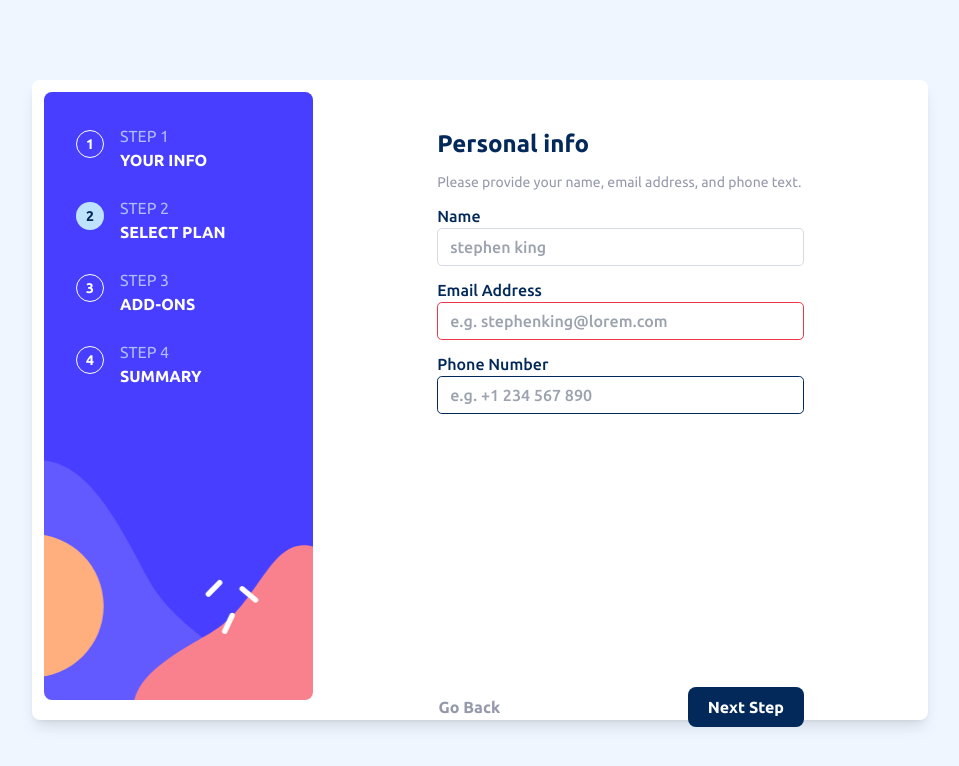
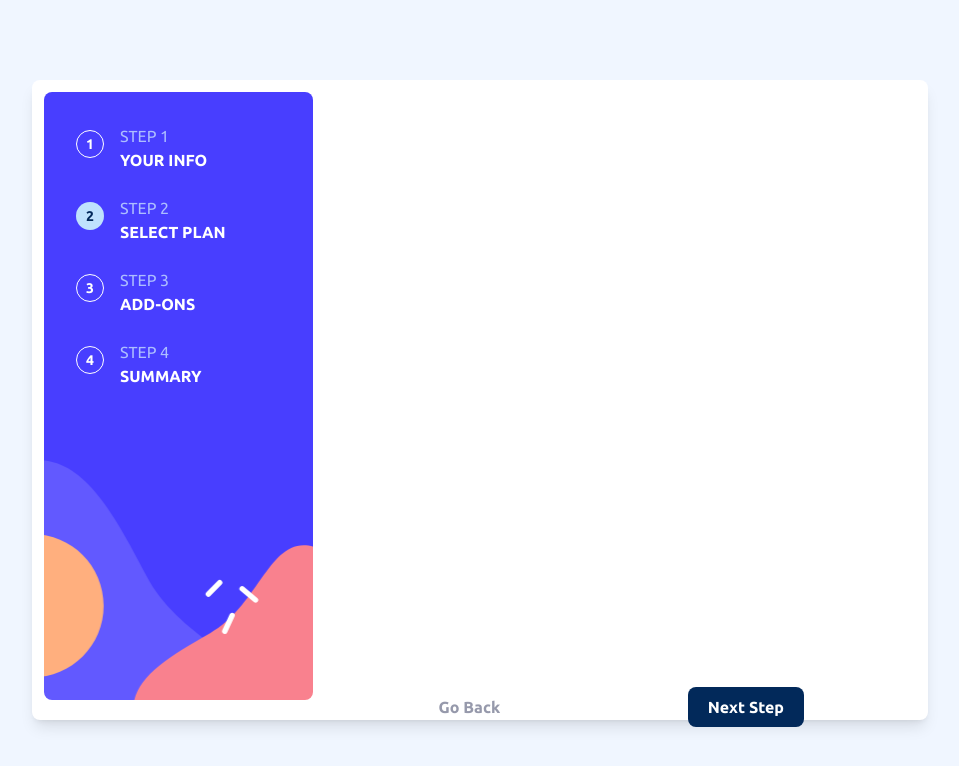
Before and after one commit to quinnasher/multi-step-form, a React (Vite) app: page /add-on in a window 1280 px wide. Shown: the top 766 px of the page, without its empty margins (160-1119 px from the left). Built offline with nearby package versions, Linux system fonts and the light colour scheme.

Commit message:
routing can now be controlled by subscribed form components conditionally

```diff
--- a/src/Forms/FormAddOn.jsx
+++ b/src/Forms/FormAddOn.jsx
@@ -1,72 +1,15 @@
-import { useState, useContext, useEffect } from "react";
+import FormLayout from "../components/FormLayout.jsx";
+import { useContext } from "react";
 import FormContext from "../Context/FormContext.jsx";
-import FormLayout from "../components/FormLayout.jsx";
 
 function FormAddOn({ personalInfo }) {
-  const {
-    setCanProceed,
-    routeIndex,
-    setRouteIndex,
-    useFindLocationIndex
-  } = useContext(FormContext);
-  const [isInputActive, setIsInputActive] = useState(false);
-  const [isNameValid, setIsNameValid] = useState(true);
-  const [isEmailValid, setIsEmailValid] = useState(true);
-  const [isPhoneNumberValid, setIsPhoneNumberValid] = useState(true);
 
-
-  useEffect(() => {
-    setRouteIndex(1);
-    console.log(routeIndex);
-  }, [routeIndex, setRouteIndex]);
-
-  useEffect(() => {
-    setCanProceed(true);
-  }, [setCanProceed]);
-
-  const handleFocus = () => {
-    setIsInputActive(true);
-  };
-
-  const handleBlur = () => {
-    setIsInputActive(false);
-  };
-
-
-  //FIXME : handle the situation when a user enters an invalid input
-  const handleInvalidInput = () => {
-
-  };
+  const { formRouteStatus } = useContext(FormContext);
+  console.log(formRouteStatus);
 
   return (
     <FormLayout>
-      <div>
-        <h1 className={"text-pMarineBlue   font-bold text-2xl mb-3"}>{personalInfo.title}</h1>
-        <h2 className={"text-nCoolGray text-1rem md:text-sm mb-3"}>{personalInfo.description}</h2>
-      </div>
-      <form className={"flex flex-col gap-3 font-medium capitalize"}>
-        <fieldset className={"flex flex-col "}>
-          <label className={"text-pMarineBlue"} htmlFor="userName">{personalInfo.nameField.name}</label>
-          <input
-            onBlur={handleBlur}
-            onFocus={handleFocus}
-            className={`${isInputActive ? "input-active" : ""} ` + "input"}
-            type="text"
-            placeholder={personalInfo.nameField.namePlaceholder} />
-        </fieldset>
-        <fieldset>
-          <label className={"text-pMarineBlue"} htmlFor="userEmail">{personalInfo.emailField.email}</label>
-          <input className={"input input-invalid"}
-                 type="email"
-                 placeholder={personalInfo.emailField.emailPlaceholder} />
-        </fieldset>
-        <fieldset>
-          <label className={"text-pMarineBlue"} htmlFor="userPhoneNum">{personalInfo.phoneField.phone}</label>
-          <input className={"input input-active"}
-                 type="text"
-                 placeholder={personalInfo.phoneField.phonePlaceholder} />
-        </fieldset>
-      </form>
+
     </FormLayout>
   );
 }
--- a/src/Forms/FormPersonal.jsx
+++ b/src/Forms/FormPersonal.jsx
@@ -1,71 +1,43 @@
-import { useState, useContext, useEffect } from "react";
+import FormLayout from "../components/FormLayout.jsx";
+import usePersonalFormState from "./formStates/usePersonalFormState.js";
+import { useContext } from "react";
 import FormContext from "../Context/FormContext.jsx";
-import FormLayout from "../components/FormLayout.jsx";
-import usePersonalFormState from "./usePersonalFormState.js";
+import findLocationIndex from "../Context/contextFunctions/findLocationIndex.js";
 
 function FormPersonal({ personalInfo }) {
+
   const {
+    handleBlur,
+    handleFocus,
+    handleEmail,
+    handleUserName,
+    isInputActive,
+    inputFieldType,
+    isEmailValid,
+    userEmail,
+    userName,
+    userPhoneNumber
+  } = usePersonalFormState();
+
+  const {
+    useValidateRoute,
+    useFindLocationIndex,
+    formRouteStatus,
+    canProceed,
     setCanProceed,
-    setRouteIndex,
-    useFindLocationIndex
+    routeIndex,
+    setRouteIndex
   } = useContext(FormContext);
 
-  const [isInputActive, setIsInputActive] = useState(false);
-  const [isNameValid, setIsNameValid] = useState(false);
-  const [isEmailValid, setIsEmailValid] = useState(false);
-  const [isPhoneNumberValid, setIsPhoneNumberValid] = useState(false);
-  const [inputFieldType, setInputFieldType] = useState("test");
-  const nextRouteLocation = useFindLocationIndex(1);
+  // setCanProceed(true);
+  // setRouteIndex(1);
+  useValidateRoute(true, 1);
+  console.log(useValidateRoute);
+  console.log(formRouteStatus);
 
-  // user data
-  const [userName, setUserName] = useState("");
-  const [userEmail, setUserEmail] = useState("");
-  const [userPhoneNumber, serUserPhoneNumber] = useState("");
-
-  useEffect(() => {
-    setRouteIndex(nextRouteLocation);
-  }, [nextRouteLocation, setRouteIndex, useFindLocationIndex]);
-
-  useEffect(() => {
-    setCanProceed(() => {
-      return isNameValid && isEmailValid && isPhoneNumberValid;
-    });
-  }, [isEmailValid, isNameValid, isPhoneNumberValid, setCanProceed]);
-
-
-  const handleFocus = (event) => {
-    setIsInputActive(true);
-    setInputFieldType(event.target.type);
-  };
-
-  const handleBlur = () => {
-    setIsInputActive(false);
-  };
-
-  const handleUserName = (event) => {
-    const change = event.target.value;
-    if (!change) setIsNameValid(false);
-  };
-  const handleEmail = (event) => {
-    const email = event.target.value;
-    const isValid = /^[a-zA-Z0-9._%+-]+@[a-zA-Z0-9.-]+\.[a-zA-Z]{2,}$/;
-
-    if (email.length === 0) {
-      setIsEmailValid(true);
-      return;
-    }
-    setIsEmailValid(isValid.test(email));
-  };
-
-
-  //FIXME : handle the situation when a user enters an invalid input
-  const handleInput = () => {
-    useEffect(() => {
-
-    }, []);
-  };
-
-  handleInput();
+  const isEmailEmpty = userEmail.length === 0;
+  const isNameEmpty = userName.length === 0;
+  const isPhoneEmpty = userPhoneNumber.length === 0;
 
   return (
     <FormLayout>
@@ -79,17 +51,20 @@ function FormPersonal({ personalInfo }) {
           <input
             onBlur={handleBlur}
             onFocus={handleFocus}
+            onChange={handleUserName}
             className={`${isInputActive && inputFieldType === "text" ? "input-active" : ""} ` + "input"}
             type="text"
+            // value={user}
             placeholder={personalInfo.nameField.namePlaceholder} />
         </fieldset>
         <fieldset>
           <label className={"text-pMarineBlue"} htmlFor="userEmail">{personalInfo.emailField.email}</label>
-          <input className={`${isInputActive && inputFieldType === "email" ? "input-active" : ""} ${isEmailValid ? "" : "invalid-email"} ` + "input"}
+          <input className={`${isInputActive && inputFieldType === "email" ? "input-active " : " "} ${isEmailValid || isEmailEmpty ? " " : "invalid-email "} ` + "input"}
                  onBlur={handleBlur}
                  onFocus={handleFocus}
                  onChange={handleEmail}
                  type="email"
+                 value={userEmail}
                  placeholder={personalInfo.emailField.emailPlaceholder} />
         </fieldset>
         <fieldset>
--- a/src/Forms/FormSelectPlan.jsx
+++ b/src/Forms/FormSelectPlan.jsx
@@ -1,7 +1,9 @@
 import FormLayout from "../components/FormLayout.jsx";
 
 function FormSelectPlan() {
-  return (<FormLayout></FormLayout>);
+  return (<FormLayout>
+
+  </FormLayout>);
 
 }
 
--- /dev/null
+++ b/src/Forms/formStates/usePersonalFormState.js
@@ -0,0 +1,89 @@
+import { useContext, useEffect, useState } from "react";
+import FormContext from "../../Context/FormContext.jsx";
+
+function usePersonalFormState() {
+
+  const {
+
+    useFindLocationIndex,
+    userEmail,
+    userName,
+    userPhoneNumber,
+    setUserName,
+    setUserPhoneNumber,
+    setUserEmail
+  } = useContext(FormContext);
+
+  const [isInputActive, setIsInputActive] = useState(false);
+  const [isNameValid, setIsNameValid] = useState(false);
+  const [isEmailValid, setIsEmailValid] = useState(false);
+  const [isInputEmpty, setIsInputEmpty] = useState(true);
+  const [isPhoneNumberValid, setIsPhoneNumberValid] = useState(false);
+  const [inputFieldType, setInputFieldType] = useState("");
+  const nextRouteLocation = useFindLocationIndex(1);
+
+  // user data
+
+
+  // useEffect(() => {
+  //   setRouteIndex(nextRouteLocation);
+  // }, [nextRouteLocation, setRouteIndex, useFindLocationIndex]);
+  //
+  // useEffect(() => {
+  //   setCanProceed(() => {
+  //     return isNameValid && isEmailValid && isPhoneNumberValid;
+  //   });
+  // }, [isEmailValid, isNameValid, isPhoneNumberValid, setCanProceed]);
+
+  // useEffect(() => {
+  //
+  // }, []);
+
+  const handleFocus = (event) => {
+    setIsInputActive(true);
+    setInputFieldType(event.target.type);
+  };
+
+  const handleBlur = () => {
+    setIsInputActive(false);
+  };
+
+  const handleUserName = (event) => {
+    const change = event.target.value;
+    if (!change) setIsNameValid(false);
+  };
+  const handleEmail = (event) => {
+    const email = event.target.value;
+    const isValid = /^[a-zA-Z0-9._%+-]+@[a-zA-Z0-9.-]+\.[a-zA-Z]{2,}$/.test(email);
+
+    setIsEmailValid(isValid);
+    console.log(isValid);
+    setUserEmail(email);
+  };
+
+
+  return {
+    isEmailValid,
+    isInputEmpty,
+    isInputActive,
+    setIsInputActive,
+    isNameValid,
+    setIsNameValid,
+    isPhoneNumberValid,
+    setIsPhoneNumberValid,
+    inputFieldType,
+    setInputFieldType,
+    nextRouteLocation,
+    handleBlur,
+    handleFocus,
+    handleEmail,
+    userEmail,
+    userName,
+    userPhoneNumber,
+    setUserName,
+    setUserPhoneNumber,
+    setUserEmail
+  };
+}
+
+export default usePersonalFormState;
--- a/src/Forms/usePersonalFormState.js
+++ /dev/null
@@ -1,73 +0,0 @@
-import { useContext, useEffect, useState } from "react";
-import FormContext from "../Context/FormContext.jsx";
-
-function usePersonalFormState() {
-
-  const {
-    setCanProceed,
-    setRouteIndex,
-    useFindLocationIndex
-  } = useContext(FormContext);
-
-  const [isInputActive, setIsInputActive] = useState(false);
-  const [isNameValid, setIsNameValid] = useState(false);
-  const [isEmailValid, setIsEmailValid] = useState(false);
-  const [isPhoneNumberValid, setIsPhoneNumberValid] = useState(false);
-  const [inputFieldType, setInputFieldType] = useState("test");
-  const nextRouteLocation = useFindLocationIndex(1);
-
-  // user data
-  const [userName, setUserName] = useState("");
-  const [userEmail, setUserEmail] = useState("");
-  const [userPhoneNumber, serUserPhoneNumber] = useState("");
-
-  useEffect(() => {
-    setRouteIndex(nextRouteLocation);
-  }, [nextRouteLocation, setRouteIndex, useFindLocationIndex]);
-
-  useEffect(() => {
-    setCanProceed(() => {
-      return isNameValid && isEmailValid && isPhoneNumberValid;
-    });
-  }, [isEmailValid, isNameValid, isPhoneNumberValid, setCanProceed]);
-
-
-  const handleFocus = (event) => {
-    setIsInputActive(true);
-    setInputFieldType(event.target.type);
-  };
-
-  const handleBlur = () => {
-    setIsInputActive(false);
-  };
-
-  const handleUserName = (event) => {
-    const change = event.target.value;
-    if (!change) setIsNameValid(false);
-  };
-  const handleEmail = (event) => {
-    const email = event.target.value;
-    const isValid = /^[a-zA-Z0-9._%+-]+@[a-zA-Z0-9.-]+\.[a-zA-Z]{2,}$/;
-
-    if (email.length === 0) {
-      setIsEmailValid(true);
-      return;
-    }
-    setIsEmailValid(isValid.test(email));
-  };
-
-
-  return {
-    isInputActive,
-    setIsInputActive,
-    isNameValid,
-    setIsNameValid,
-    isPhoneNumberValid,
-    setIsPhoneNumberValid,
-    inputFieldType,
-    setInputFieldType,
-    nextRouteLocation
-  };
-}
-
-export default usePersonalFormState;
--- a/src/components/FormLayout.jsx
+++ b/src/components/FormLayout.jsx
@@ -4,17 +4,17 @@ import Button from "./Button.jsx";
 
 function FormLayout({ children }) {
   return (
-    <main className={" relative md:max-[1280px] min-w-[375px] h-screen bg-white md:bg-nMagnolia flex justify-center md:items-center"}>
-      <div className={" relative bg-nMagnolia md:bg-nWhite w-full flex flex-col   shadow-lg md:flex-row  h-[75%] md:w-[70%] rounded-lg md:justify-between md:h-[80%]"}>
-        <nav className={" md:w-[30%] min-w-full md:min-w-0  h-[25%] md:mt-3 md:h-[95%] md:ml-3"}>
+    <main className={" relative md:min-w-min min-w-[300px] h-[812px] md:h-screen bg-white md:bg-nMagnolia flex justify-center md:items-center"}>
+      <div className={" relative bg-nMagnolia md:bg-nWhite w-full flex flex-col   md:shadow-lg md:flex-row  h-[70%] md:w-[70%] md:rounded-lg md:justify-between md:h-[80%]"}>
+        <nav className={" md:w-[30%] min-w-full md:min-w-0  h-[30%] md:mt-3 md:h-[95%] md:ml-3"}>
           <SideNav sideNavText={sideBarText} />
         </nav>
-        <div className={"absolute left-0 right-0 top-24 md:static bg-nWhite w-[90%] md:w-[40.9%] md:shadow-none shadow-lg px-4 p-6 md:py-0 md:rounded-none rounded-lg md:px-0 mx-auto md:mt-12"}>
+        <div className={"absolute left-0 right-0 top-[6.2rem] md:static bg-nWhite w-[90%] md:w-[40.9%] md:shadow-none shadow-lg px-4 p-6 md:py-0 md:rounded-none rounded-lg md:px-0 mx-auto md:mt-12"}>
           {children}
         </div>
       </div>
 
-      <div className={"absolute flex justify-between w-[90%] bottom-36 md:w-[28.55%] md:bottom-[4.56rem] md:right-[19.75rem]"}>
+      <div className={"absolute flex justify-between w-[90%] bottom-44 md:w-[28.55%] md:bottom-[4.56rem] md:right-[19.75rem]"}>
         <Button text={"Go Back"} btnStyle={"text-nCoolGray font-bold"}></Button>
         <Button text={"Next Step"} btnStyle={"next-btn"}></Button>
       </div>
--- a/src/index.css
+++ b/src/index.css
@@ -28,6 +28,6 @@
     }
 
     .next-btn {
-        @apply bg-pMarineBlue font-bold text-white p-2 md:px-5 text-center rounded-lg flex items-center justify-center
+        @apply bg-pMarineBlue font-bold text-white p-2 md:px-5 text-center rounded-sm md:rounded-lg flex items-center justify-center
     }
 }
```
Also changed, not shown: src/Context/contextFunctions/validateRoute.js (+4 -8 lines), src/Context/useFormState.jsx (+18 -8 lines).
